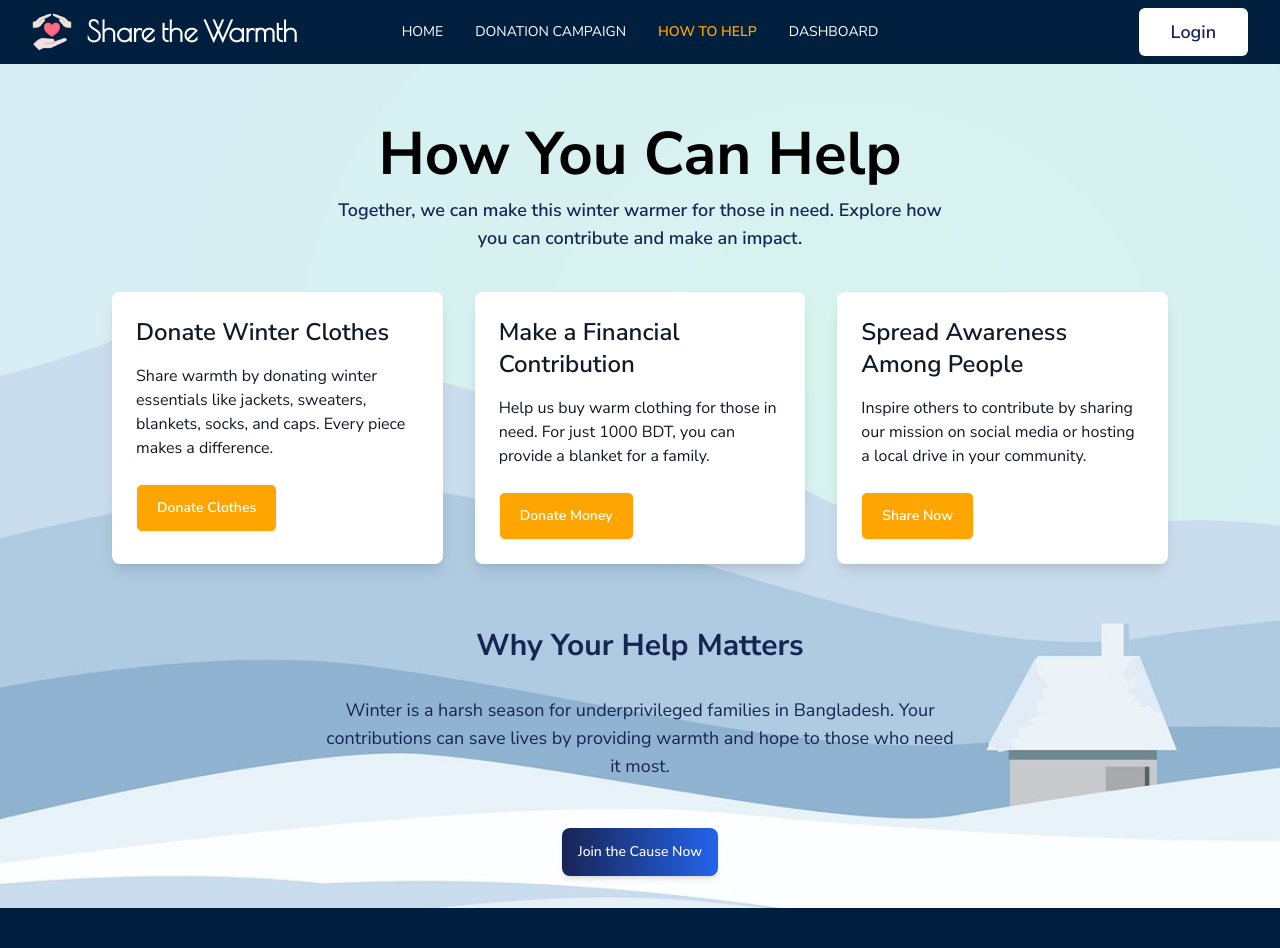
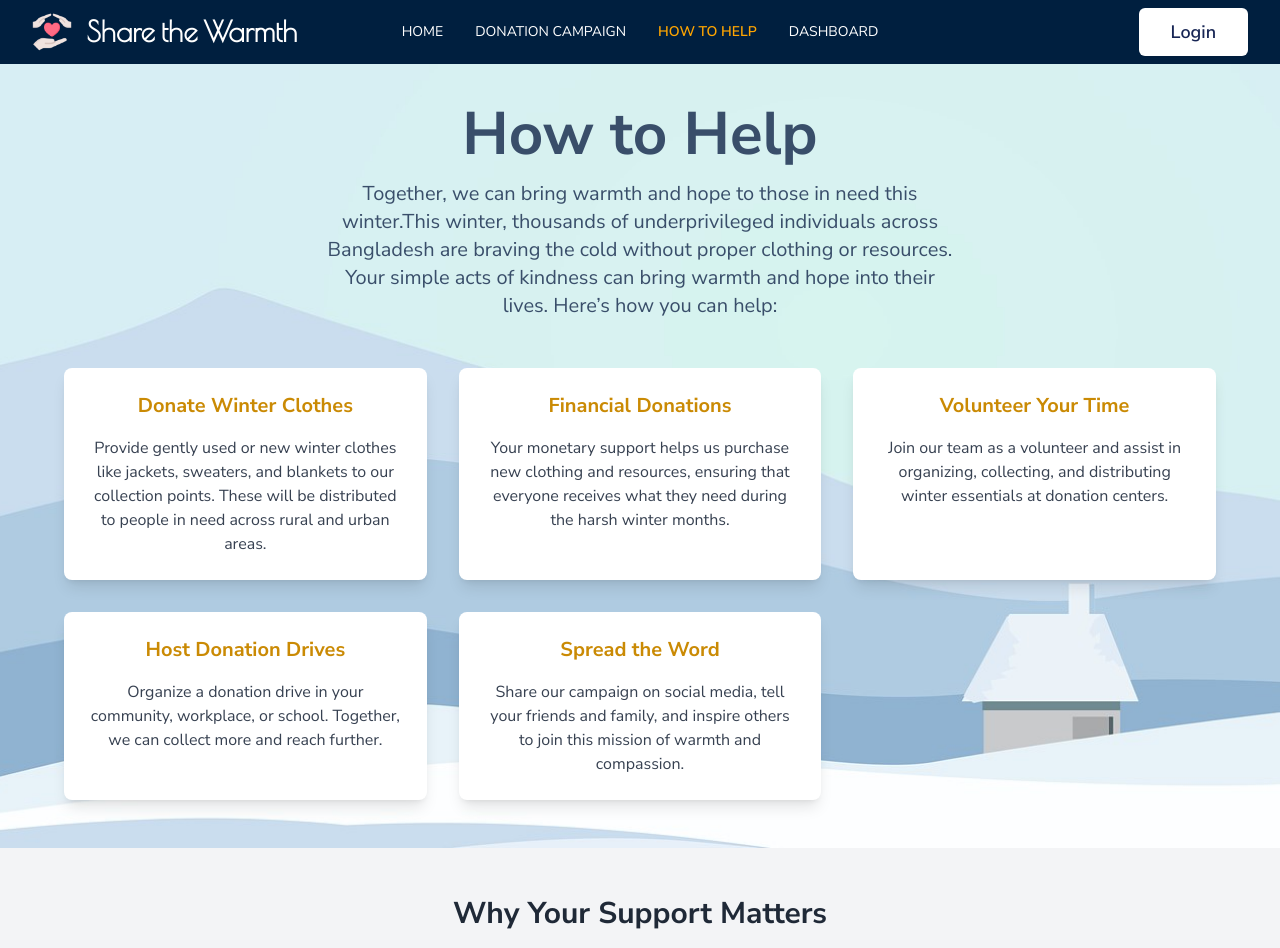
Before and after one commit to Nabilabintaakter/ShareTheWarmth, a React (Vite) app: page /howToHelp in a window 1280 px wide. Shown: the top 948 px of the page. Built offline with nearby package versions, Linux system fonts and the light colour scheme; no server answers; a web font is replaced by a local one.

Commit message:
implemented How to Help section with detailed donation information

```diff
--- a/src/components/HowToHelp/HowToHelp.jsx
+++ b/src/components/HowToHelp/HowToHelp.jsx
@@ -1,76 +1,130 @@
-import React from 'react';
-import bgImage from '../../assets/how-bg-3.jpg';
 import { Link } from 'react-router-dom';
+import bg from '../../assets/how-bg-3.jpg';
 
 const HowToHelp = () => {
     return (
-        <div
-            style={{
-                backgroundImage: `url(${bgImage})`,
+        <div>
+            {/* Hero Section */}
+            <div className='' style={{
+                backgroundImage: `url(${bg})`,
                 backgroundPosition: 'center',
                 backgroundSize: 'cover',
-                backgroundRepeat: 'no-repeat',
-            }}
-            className=" px-5 lg:px-20 text-white"
-        >
-            <div className="bg-bue-950 bg-opacity-30 p-8 rounded-lg max-w-7xl mx-auto text-blue-950">
-                {/* Hero Section */}
-                <div className='py-7 flex flex-col justify-center items-center mx-auto w-full lg:w-[60%]'>
-                    <p className=' text-4xl lg:text-6xl font-bold text-black mb-3 text-center'>How You Can Help</p>
-                    <h1 className=' text-center text-base mb-3  md:text-lg font-semibold'>Together, we can make this winter warmer for those in need. Explore how you can contribute and make an impact.</h1>
-                </div>
+                backgroundRepeat: 'no-repeat'
+            }} >
+                <section
+                    className="bg-cover bg-center text-center pt-10"
 
-                {/* Steps to Help */}
-                <div className="grid grid-cols-1 md:grid-cols-2 lg:grid-cols-3 gap-8">
-                    {/* Donate Clothes */}
-                    <Link to='/donationCampaign' className="bg-white text-gray-900 rounded-lg shadow-lg p-6">
-                        <h2 className="text-2xl font-semibold mb-4">Donate Winter Clothes</h2>
-                        <p className="text-base mb-6">
-                            Share warmth by donating winter essentials like jackets, sweaters, blankets, socks, and caps. Every piece makes a difference.
-                        </p>
-                        <button className="btn bg-[#FEA501] text-white hover:bg-blue-600 transition rounded-md px-5 py-2">
-                            Donate Clothes
-                        </button>
-                    </Link>
+                >
+                    <h1 data-aos="fade-down"
+                        data-aos-duration="1000"
+                        data-aos-delay="300" className="text-4xl md:text-6xl font-bold mb-4 text-shadow-lg">
+                        How to Help
+                    </h1>
+                    <p className="text-lg md:text-xl text-center w-[95%] md:w-[80%] lg:w-[50%] mx-auto">
+                        Together, we can bring warmth and hope to those in need this winter.This winter, thousands of underprivileged individuals across
+                        Bangladesh are braving the cold without proper clothing or
+                        resources. Your simple acts of kindness can bring warmth and hope
+                        into their lives. Here’s how you can help:
+                    </p>
+                </section>
 
-                    {/* Financial Support */}
-                    <div className="bg-white text-gray-900 rounded-lg shadow-lg p-6">
-                        <h2 className="text-2xl font-semibold mb-4">Make a Financial Contribution</h2>
-                        <p className="text-base mb-6">
-                            Help us buy warm clothing for those in need. For just 1000 BDT, you can provide a blanket for a family.
-                        </p>
-                        <button className="btn bg-[#FEA501] text-white hover:bg-blue-600 transition rounded-md px-5 py-2">
-                            Donate Money
-                        </button>
+                {/* Details Section */}
+                <section data-aos="fade"
+                        data-aos-duration="1000"
+                        data-aos-delay="300" className="px-6 py-12">
+                    <div className="max-w-6xl mx-auto text-center">
+                        {/* Steps to Help */}
+                        <div className="grid grid-cols-1 md:grid-cols-2 lg:grid-cols-3 gap-8">
+                            {/* Card 1 */}
+                            <div className="bg-white shadow-lg rounded-lg p-6 hover:scale-105 transition-all duration-700 ease-in-out cursor-pointer">
+                                <h3 className="text-xl font-bold text-yellow-600 mb-4">
+                                    Donate Winter Clothes
+                                </h3>
+                                <p className="text-gray-700">
+                                    Provide gently used or new winter clothes like jackets, sweaters,
+                                    and blankets to our collection points. These will be distributed
+                                    to people in need across rural and urban areas.
+                                </p>
+                            </div>
+
+                            {/* Card 2 */}
+                            <div className="bg-white shadow-lg rounded-lg p-6 hover:scale-105 transition-all duration-700 ease-in-out cursor-pointer">
+                                <h3 className="text-xl font-bold text-yellow-600 mb-4">
+                                    Financial Donations
+                                </h3>
+                                <p className="text-gray-700">
+                                    Your monetary support helps us purchase new clothing and
+                                    resources, ensuring that everyone receives what they need during
+                                    the harsh winter months.
+                                </p>
+                            </div>
+
+                            {/* Card 3 */}
+                            <div className="bg-white shadow-lg rounded-lg p-6 hover:scale-105 transition-all duration-700 ease-in-out cursor-pointer">
+                                <h3 className="text-xl font-bold text-yellow-600 mb-4">
+                                    Volunteer Your Time
+                                </h3>
+                                <p className="text-gray-700">
+                                    Join our team as a volunteer and assist in organizing,
+                                    collecting, and distributing winter essentials at donation
+                                    centers.
+                                </p>
+                            </div>
+
+                            {/* Card 4 */}
+                            <div className="bg-white shadow-lg rounded-lg p-6 hover:scale-105 transition-all duration-700 ease-in-out cursor-pointer">
+                                <h3 className="text-xl font-bold text-yellow-600 mb-4">
+                                    Host Donation Drives
+                                </h3>
+                                <p className="text-gray-700">
+                                    Organize a donation drive in your community, workplace, or
+                                    school. Together, we can collect more and reach further.
+                                </p>
+                            </div>
+
+                            {/* Card 5 */}
+                            <div className="bg-white shadow-lg rounded-lg p-6 hover:scale-105 transition-all duration-700 ease-in-out cursor-pointer">
+                                <h3 className="text-xl font-bold text-yellow-600 mb-4">
+                                    Spread the Word
+                                </h3>
+                                <p className="text-gray-700">
+                                    Share our campaign on social media, tell your friends and
+                                    family, and inspire others to join this mission of warmth and
+                                    compassion.
+                                </p>
+                            </div>
+                        </div>
                     </div>
+                </section>
+            </div>
 
-                    {/* Spread Awareness */}
-                    <div className="bg-white text-gray-900 rounded-lg shadow-lg p-6">
-                        <h2 className="text-2xl font-semibold mb-4">Spread Awareness Among People</h2>
-                        <p className="text-base mb-6">
-                            Inspire others to contribute by sharing our mission on social media or hosting a local drive in your community.
-                        </p>
-                        <button className="btn bg-[#FEA501] text-white hover:bg-blue-600 transition rounded-md px-5 py-2">
-                            Share Now
-                        </button>
-                    </div>
-                </div>
-
-                {/* Why Help Matters */}
-                <div className="mt-16 w-full lg:w-[60%] mx-auto">
-                    <h2 className="text-3xl font-bold text-center mb-8">Why Your Help Matters</h2>
-                    <p className="text-center text-lg">
-                        Winter is a harsh season for underprivileged families in Bangladesh. Your contributions can save lives by providing warmth and hope to those who need it most.
+            {/* Why Help Section */}
+            <section className="py-12 px-6 bg-gray-100">
+                <div className="max-w-4xl mx-auto text-center">
+                    <h2 className="text-3xl font-bold mb-6 text-gray-800">
+                        Why Your Support Matters
+                    </h2>
+                    <p className="text-lg text-gray-600 mb-6">
+                        Every year, the chilling winter claims lives due to lack of proper
+                        clothing and shelter. A small contribution from you can save lives
+                        and restore hope in those who have lost it. Let’s work together to
+                        bring smiles and comfort to the less fortunate this winter.
                     </p>
                 </div>
+            </section>
 
-                {/* Call to Action */}
-                <div className="flex justify-center mt-12">
-                    <button className="btn btn-sm lg:btn-md bg-gradient-to-r from-blue-950 to-blue-600 text-white font-medium hover:font-bold transition-all duration-300 rounded-lg shadow-md border-none">
-                        Join the Cause Now
-                    </button>
-                </div>
-            </div>
+            {/* Call to Action */}
+            <section className="bg-gradient-to-r from-yellow-500 to-yellow-600 text-center py-8">
+                <p className="text-2xl font-bold text-white">
+                    Ready to Make a Difference?
+                </p>
+                <Link
+                    to='/donationCampaign'
+                    className="mt-4 inline-block px-8 py-4 bg-white text-yellow-600 font-semibold text-xl rounded-lg shadow-lg hover:bg-yellow-200 transition-all duration-300"
+                >
+                    Donate Now
+                </Link>
+            </section>
         </div>
     );
 };
```
